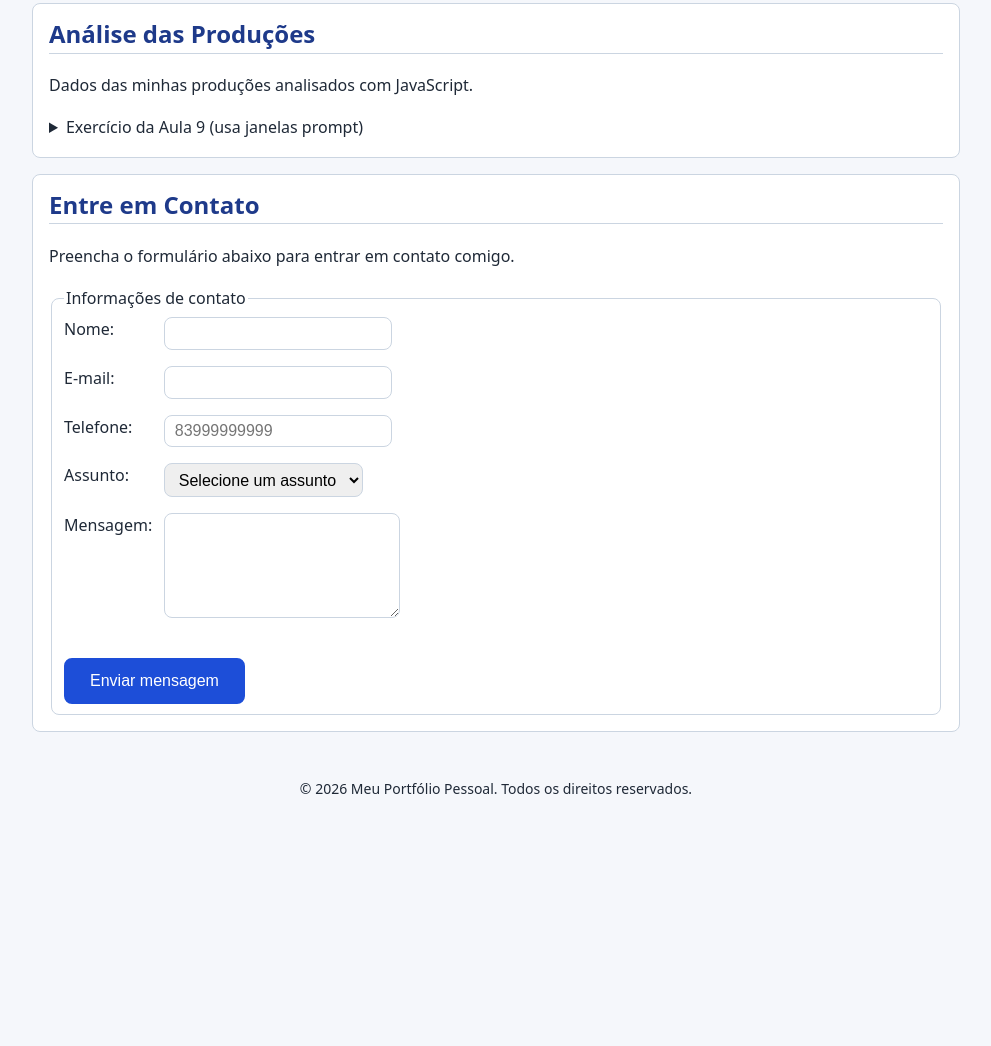
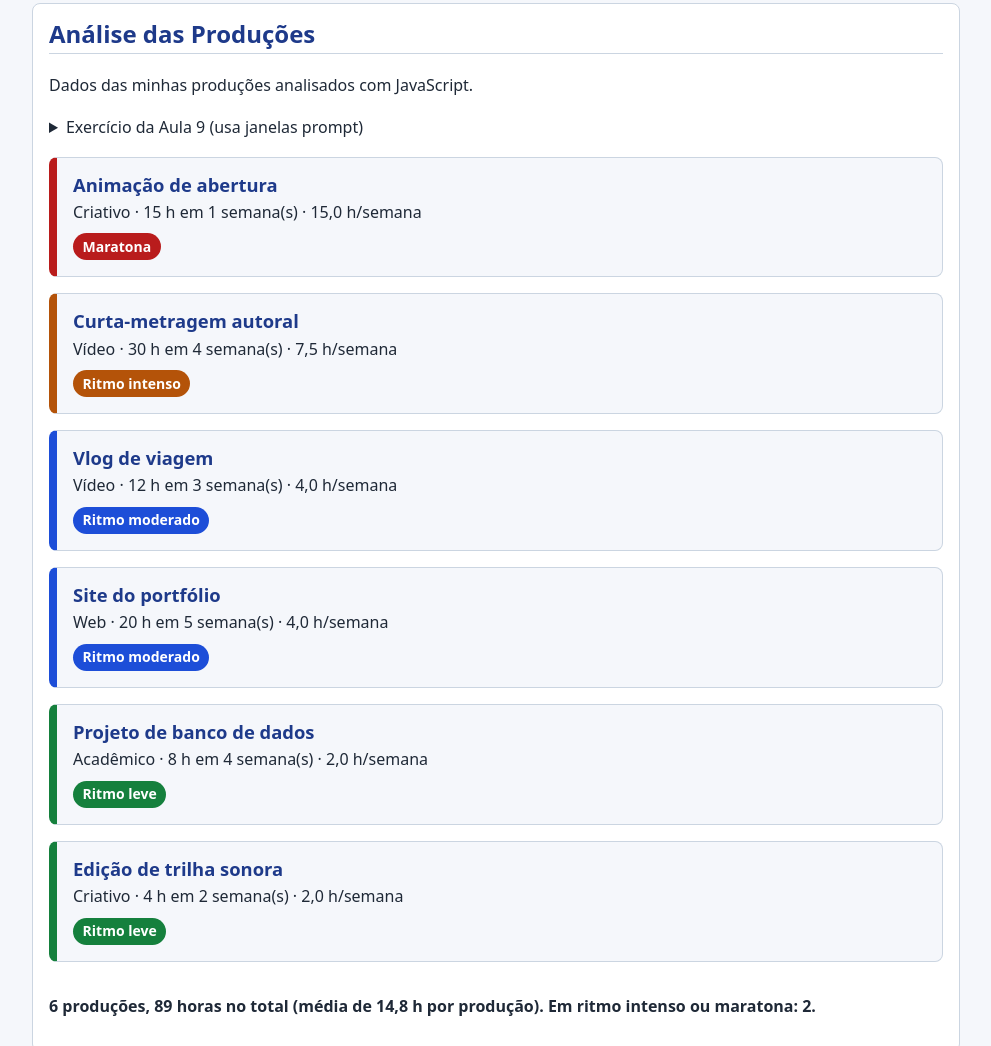
Before and after one commit to dwtomazz/projeto-integrador-frontend-davidwilliam, a plain HTML site: page index.html in a window 1280 px wide. Shown: the part 2340-3386 px from the top of the page, without its empty margins (144-1135 px from the left). Before the commit the page ends 3186 px from the top, so only its background shows below. Drawn offline with Linux system fonts and the light colour scheme.

Commit message:
feat: adiciona análise de produções com funções, arrays e DOM

```diff
--- a/css/style.css
+++ b/css/style.css
@@ -400,3 +400,51 @@ section[id] {
         width: 100%;
     }
 }
+
+/* ------------------------------------------------------------------
+   Aula 11: resultado da análise (classes por faixa de ritmo)
+   ------------------------------------------------------------------ */
+.exercicio {
+    margin: var(--espaco) 0;
+}
+
+.resultado {
+    display: grid;
+    gap: var(--espaco);
+}
+
+/* O JavaScript decide QUANDO a classe vale (classList); o CSS decide COMO ela parece */
+.ritmo-leve { --cor-ritmo: #15803d; }
+.ritmo-moderado { --cor-ritmo: #1d4ed8; }
+.ritmo-intenso { --cor-ritmo: #b45309; }
+.ritmo-maratona { --cor-ritmo: #b91c1c; }
+
+.item-resultado {
+    background-color: var(--cor-fundo);
+    border: 1px solid var(--cor-borda);
+    border-left: 0.5rem solid var(--cor-ritmo);
+    border-radius: var(--raio);
+    padding: var(--espaco);
+}
+
+.item-resultado h3 {
+    margin: 0 0 0.25rem;
+}
+
+.item-resultado p {
+    margin: 0 0 0.5rem;
+}
+
+.selo {
+    display: inline-block;
+    padding: 0.15rem 0.6rem;
+    border-radius: 999px;
+    background-color: var(--cor-ritmo);
+    color: #ffffff;
+    font-size: 0.875rem;
+    font-weight: 600;
+}
+
+.resumo {
+    font-weight: 600;
+}
--- a/index.html
+++ b/index.html
@@ -246,6 +246,8 @@
                     Rodar análise no console
                 </button>
             </details>
+
+            <div id="resultado" class="resultado"></div>
         </section>
 
         <section id="contato" class="secao">
@@ -319,6 +321,7 @@
     </footer>
 
     <script src="js/logica.js" defer></script>
+    <script src="js/script.js" defer></script>
 </body>
 
 </html>
--- /dev/null
+++ b/js/script.js
@@ -0,0 +1,138 @@
+// js/script.js - Aula 11: funções, arrays e DOM
+// Padrão: processar -> classificar -> mostrar
+
+const producoes = [
+    { id: 1, titulo: "Vlog de viagem", categoria: "video", horas: 12, semanas: 3 },
+    { id: 2, titulo: "Curta-metragem autoral", categoria: "video", horas: 30, semanas: 4 },
+    { id: 3, titulo: "Site do portfólio", categoria: "web", horas: 20, semanas: 5 },
+    { id: 4, titulo: "Projeto de banco de dados", categoria: "academico", horas: 8, semanas: 4 },
+    { id: 5, titulo: "Edição de trilha sonora", categoria: "criativo", horas: 4, semanas: 2 },
+    { id: 6, titulo: "Animação de abertura", categoria: "criativo", horas: 15, semanas: 1 },
+];
+
+const ROTULOS_RITMO = {
+    leve: "Ritmo leve",
+    moderado: "Ritmo moderado",
+    intenso: "Ritmo intenso",
+    maratona: "Maratona",
+};
+
+const ROTULOS_CATEGORIA = {
+    video: "Vídeo",
+    web: "Web",
+    academico: "Acadêmico",
+    criativo: "Criativo",
+};
+
+// ---------------------------------------------------------------
+// Funções que calculam (puras: não mexem na página nem nos dados)
+// ---------------------------------------------------------------
+
+// Processa: quantas horas por semana a produção exigiu.
+// "semanas" tem valor padrão 1, e a divisão por zero é evitada.
+function calcularHorasPorSemana(horas, semanas = 1) {
+    if (semanas <= 0) {
+        return 0;
+    }
+    return Math.round((horas / semanas) * 10) / 10;
+}
+
+// Classifica: devolve a faixa. A ordem vai do menor limite ao maior.
+function classificarRitmo(horasPorSemana) {
+    if (horasPorSemana < 2.5) {
+        return "leve";
+    } else if (horasPorSemana < 5) {
+        return "moderado";
+    } else if (horasPorSemana < 10) {
+        return "intenso";
+    } else {
+        return "maratona";
+    }
+}
+
+// Formata: texto pronto para mostrar na página
+function formatarHorasPorSemana(valor) {
+    return (
+        valor.toLocaleString("pt-BR", {
+            minimumFractionDigits: 1,
+            maximumFractionDigits: 1,
+        }) + " h/semana"
+    );
+}
+
+// map: cria uma NOVA lista com o resultado de cada item (sem alterar a original)
+function analisarProducoes(lista) {
+    return lista.map((item) => {
+        const horasPorSemana = calcularHorasPorSemana(item.horas, item.semanas);
+        return { ...item, horasPorSemana, ritmo: classificarRitmo(horasPorSemana) };
+    });
+}
+
+// filter: só as produções em ritmo intenso ou maratona
+function filtrarIntensas(lista) {
+    return lista.filter((item) => item.ritmo === "intenso" || item.ritmo === "maratona");
+}
+
+// sort altera o array original, então ordenamos uma CÓPIA
+function ordenarPorRitmo(lista) {
+    return [...lista].sort((a, b) => b.horasPorSemana - a.horasPorSemana);
+}
+
+// reduce: total de horas e média, numa única linha de resumo
+function gerarResumo(lista) {
+    if (lista.length === 0) {
+        return "Nenhuma produção para resumir.";
+    }
+    const totalHoras = lista.reduce((soma, item) => soma + item.horas, 0);
+    const media = totalHoras / lista.length;
+    const intensas = filtrarIntensas(lista).length;
+    return (
+        `${lista.length} produções, ${totalHoras} horas no total ` +
+        `(média de ${media.toFixed(1).replace(".", ",")} h por produção). ` +
+        `Em ritmo intenso ou maratona: ${intensas}.`
+    );
+}
+
+// ---------------------------------------------------------------
+// Funções que mexem na página
+// ---------------------------------------------------------------
+
+// Cria o elemento de UM item (createElement + textContent, nada de innerHTML)
+function criarItemResultado(item) {
+    const artigo = document.createElement("article");
+    artigo.classList.add("item-resultado", `ritmo-${item.ritmo}`);
+
+    const titulo = document.createElement("h3");
+    titulo.textContent = item.titulo;
+
+    const detalhes = document.createElement("p");
+    detalhes.textContent =
+        `${ROTULOS_CATEGORIA[item.categoria]} · ${item.horas} h em ${item.semanas} ` +
+        `semana(s) · ${formatarHorasPorSemana(item.horasPorSemana)}`;
+
+    const selo = document.createElement("span");
+    selo.classList.add("selo");
+    selo.textContent = ROTULOS_RITMO[item.ritmo];
+
+    artigo.append(titulo, detalhes, selo);
+    return artigo;
+}
+
+function mostrarResultado(lista) {
+    const area = document.querySelector("#resultado");
+    if (area === null) {
+        console.error("Área #resultado não encontrada no HTML.");
+        return;
+    }
+
+    ordenarPorRitmo(lista).forEach((item) => {
+        area.append(criarItemResultado(item));
+    });
+
+    const resumo = document.createElement("p");
+    resumo.classList.add("resumo");
+    resumo.textContent = gerarResumo(lista);
+    area.append(resumo);
+}
+
+mostrarResultado(analisarProducoes(producoes));
```
